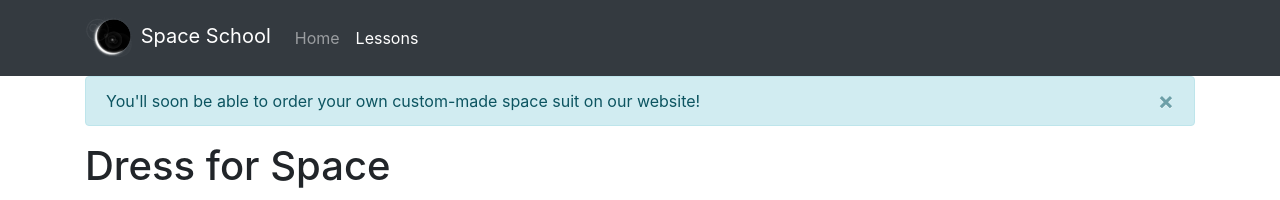
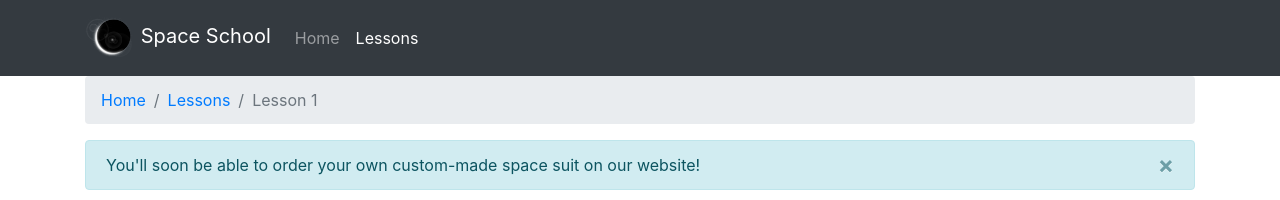
Before and after one commit to DamianoSilverhand/E-Space, a website: page lesson-1.html in a window 1280 px wide. Shown: the top 200 px of the page. Drawn offline with nearby package versions, Linux system fonts and the light colour scheme.

Commit message:
Added breadcrumbs to lesson 1 page

```diff
--- a/lesson-1.html
+++ b/lesson-1.html
@@ -48,6 +48,17 @@
       </div>
     </nav>
     <div class="container">
+    <div class="row">
+      <div class="col">
+        <nav aria-label="breadcrumb">
+        <ol class="breadcrumb">
+        <li class="breadcrumb-item"><a href="index.html">Home</a></li>
+        <li class="breadcrumb-item"><a href="lessons.html">Lessons</a></li>
+        <li class="breadcrumb-item active" aria-current="page">Lesson 1</li>
+        </ol>
+        </nav>
+        </div>
+       </div>
       <div class="row">
         <div class="col">
           <div class="alert alert-info alert-dismissible fade show" role="alert">
```
